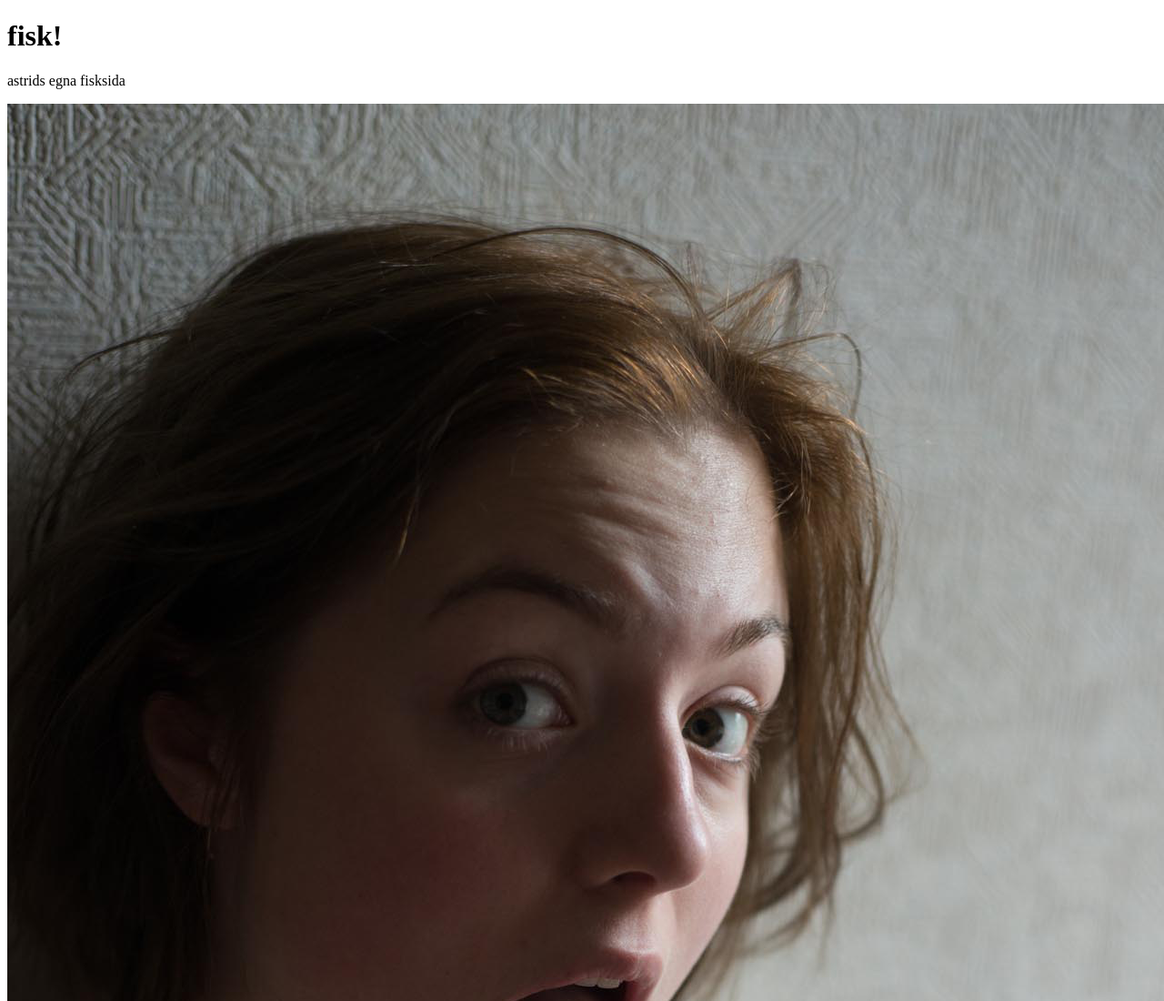
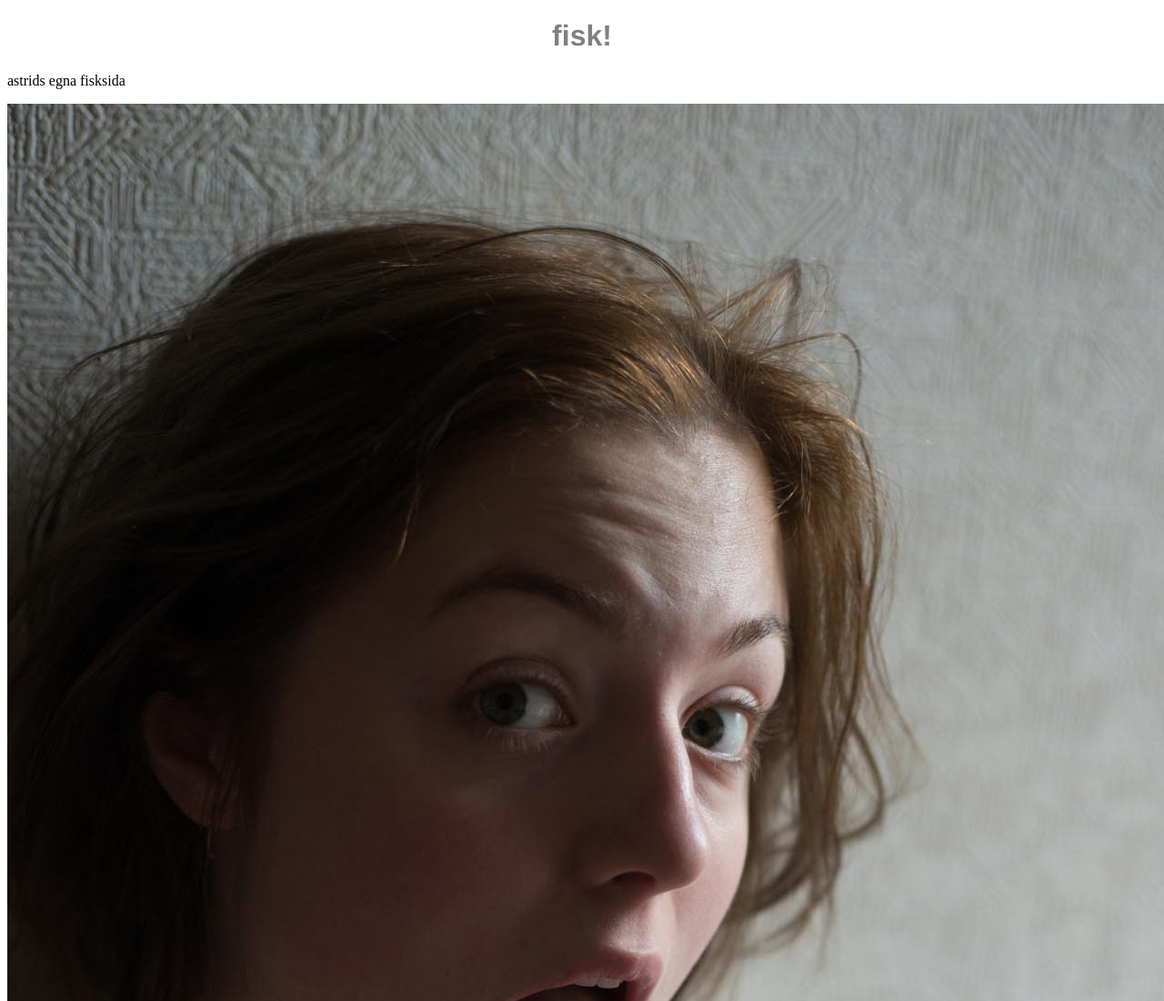
Before and after one commit to kasperii/kasperii.github.io, a plain HTML site: page index.html in a window 1280 px wide. Shown: the top 1100 px of the page at 91% size. Drawn offline with Linux system fonts and the light colour scheme; files that its build step writes are made by us from their sources.

Commit message:
Css
Css skapad

```diff
--- /dev/null
+++ b/css/style.css
@@ -0,0 +1,5 @@
+h1 {
+color: gray;
+text-align: center;
+font-family: helvetica;
+}
--- a/index.html
+++ b/index.html
@@ -1,5 +1,6 @@
 <!DOCTYPE html>
 <html>
+<link rel="stylesheet" href="style.css">
 <body>
 <h1><strong>fisk!</strong></h1>
 <p>astrids egna fisksida</p>
```
